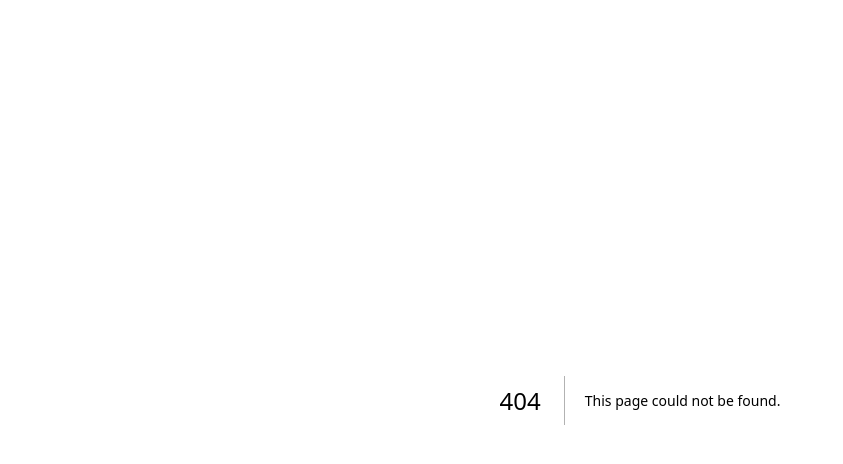
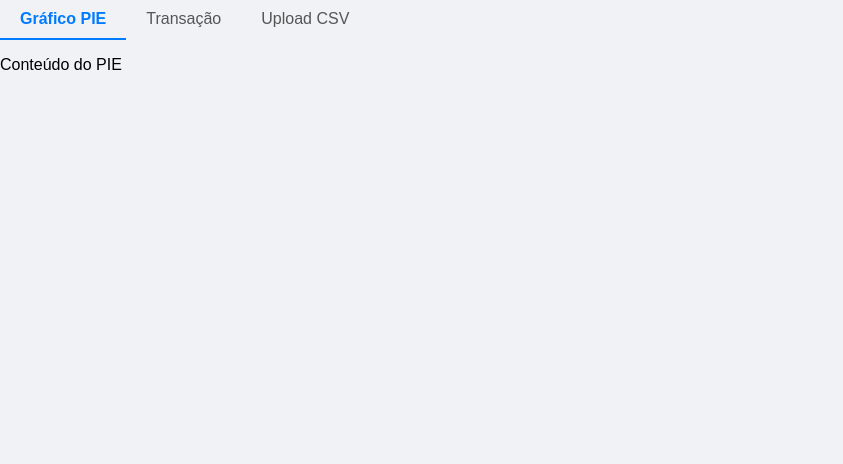
Before and after one commit to Snabber/snabber-fin, a Next.js app: page /dashboard/Tabs in a window 1280 px wide. Before the commit this address had no page. Shown: the top 464 px of the page, without its empty margins (0-843 px from the left). Built offline with nearby package versions, Linux system fonts and the light colour scheme.

Commit message:
Gráfico em tabs

```diff
--- /dev/null
+++ b/app/dashboard/Tabs/page.tsx
@@ -0,0 +1,32 @@
+"use client"; // necessário para usar useState
+
+import { useState } from "react";
+
+export default function TabsComponent() {
+  const [activeTab, setActiveTab] = useState<"pie" | "transactions" | "upload">("pie");
+
+  const tabStyle = (tab: "pie" | "transactions" | "upload") => ({
+    padding: "10px 20px",
+    cursor: "pointer",
+    borderBottom: activeTab === tab ? "2px solid #007bff" : "2px solid transparent",
+    color: activeTab === tab ? "#007bff" : "#555",
+    fontWeight: activeTab === tab ? 600 : 400,
+    transition: "all 0.3s ease",
+  });
+
+  return (
+    <div>
+      <div style={{ display: "flex", marginBottom: "1rem" }}>
+        <div style={tabStyle("pie")} onClick={() => setActiveTab("pie")}>Gráfico PIE</div>
+        <div style={tabStyle("transactions")} onClick={() => setActiveTab("transactions")}>Transação</div>
+        <div style={tabStyle("upload")} onClick={() => setActiveTab("upload")}>Upload CSV</div>
+      </div>
+
+      <div>
+        {activeTab === "pie" && <div>Conteúdo do PIE</div>}
+        {activeTab === "transactions" && <div>Conteúdo das Transações</div>}
+        {activeTab === "upload" && <div>Conteúdo de Upload</div>}
+      </div>
+    </div>
+  );
+}
--- a/app/globals.css
+++ b/app/globals.css
@@ -13,3 +13,44 @@ button {
 input {
   font-size: 14px;
 }
+
+
+.tabs-container {
+  width: 100%;
+  max-width: 500px;
+  margin: 20px auto;
+  font-family: Arial, sans-serif;
+}
+
+.tabs-header {
+  display: flex;
+  border-bottom: 2px solid #ccc;
+}
+
+.tab {
+  flex: 1;
+  padding: 10px;
+  cursor: pointer;
+  background: #f4f4f4;
+  border: none;
+  outline: none;
+  text-align: center;
+  transition: background 0.2s;
+}
+
+.tab:hover {
+  background: #e0e0e0;
+}
+
+.tab.active {
+  background: #fff;
+  border-bottom: 2px solid #007bff;
+  font-weight: bold;
+}
+
+.tabs-content {
+  padding: 15px;
+  background: #fff;
+  border: 1px solid #ccc;
+  border-top: none;
+}
--- a/package.json
+++ b/package.json
@@ -8,6 +8,7 @@
     "start": "next start"
   },
   "dependencies": {
+    "@radix-ui/react-tabs": "^1.1.13",
     "chart.js": "^4.5.0",
     "class-variance-authority": "^0.7.1",
     "clsx": "^2.1.1",
```
Also changed, not shown: app/dashboard/page.tsx (+124 -48 lines), components/ui/tabs.tsx (added, +55 -0 lines), 1 other file (tests, documents, lock files or other folders).
